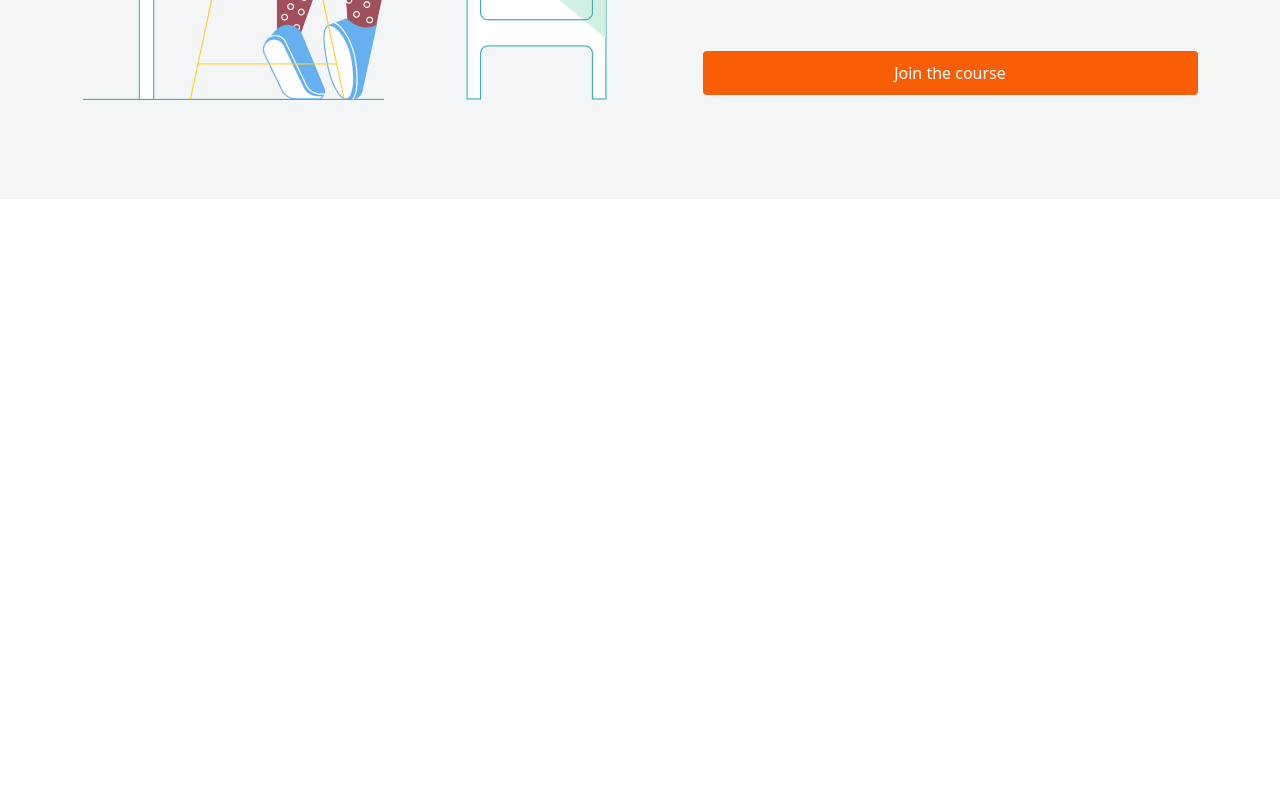
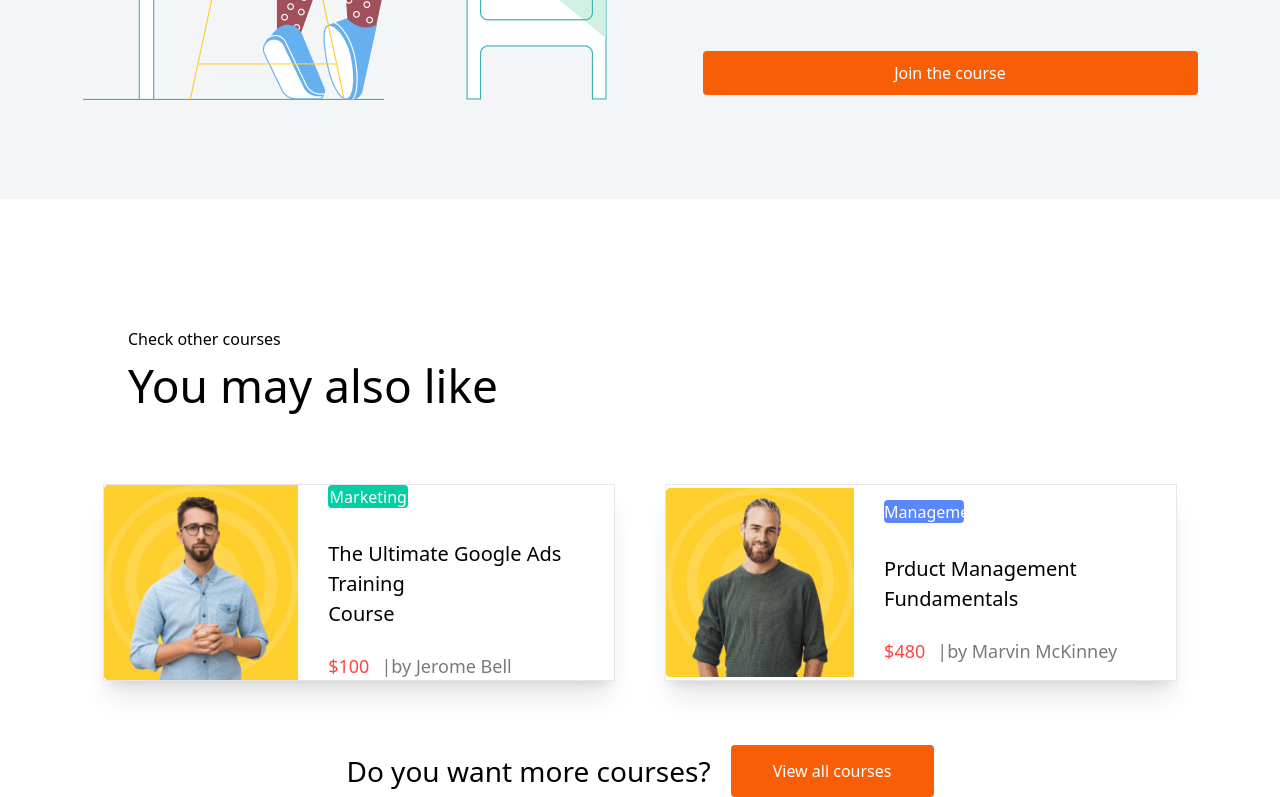
Before and after one commit to HNM16/exam3, a website: page src/page3.html in a window 1280 px wide. Shown: the part 4989-5786 px from the top of the page. Before the commit the page ends 5316 px from the top, so only its background shows below. Drawn offline with Linux system fonts and the light colour scheme.

Commit message:
section2

```diff
--- a/src/page3.html
+++ b/src/page3.html
@@ -175,7 +175,36 @@
         </div>
      </div>
      <div class="mt-[10%]">
-
+        <div class="flex justify-between w-[80%] m-auto items-center">
+            <div>
+                <p>Check other courses</p>
+                <h1 class="md:text-[46px]">You may also like</h1>
+            </div>
+            <div><img src=/idle.png" alt=""></div>
+        </div>
+        <div class="md:flex justify-center gap-[50px] mt-[5%]">
+            <div class="flex md:w-[40%] shadow-xl items-center gap-[30px] border sm:mb-[20px] md:mb-0">
+                <div><img src="/mardak1.png" alt=""></div>
+                <div>
+                    <button class="w-[80px] h-[23px] rounded-[4px] bg-[#03CEA4] text-white">Marketing</button>
+                    <h1 class="text-[20px]"> <br> The Ultimate Google Ads Training <br> Course</h1> <br>
+                    <div class="flex gap-3"><p class="text-[#FF4242] text-[18px]">$100</p> <p class="text-[#787A80] text-[18px]">|by Jerome Bell</p></div>
+                </div>
+            </div>
+            <div class="flex md:w-[40%] shadow-xl items-center gap-[30px] border sm:mb-[20px] md:mb-0">
+                <div><img src="/mardak2.png" alt=""></div>
+                <div>
+                    <button class="w-[80px] h-[23px] rounded-[4px] bg-[#5A87FC] text-white">Manageme</button>
+                    <h1 class="text-[20px]"> <br> Prduct Management Fundamentals</h1> <br>
+                    <div class="flex gap-3"><p class="text-[#FF4242] text-[18px]">$480</p> <p class="text-[#787A80] md:text-[18px]">|by Marvin McKinney</p></div>
+                </div>
+            </div>
+        </div>
+        <div class="mt-[5%] flex justify-center gap-5 items-center">
+            <h1 class="md:text-[28px]">Do you want more courses?</h1>
+            <button class="w-[203px] h-[52px] bg-[#F75E05] text-white rounded-[4px]">View all courses</button>
+        </div>
+     </div>
 
 </body>
 </html>
```
Also changed, not shown: 1 other file.
